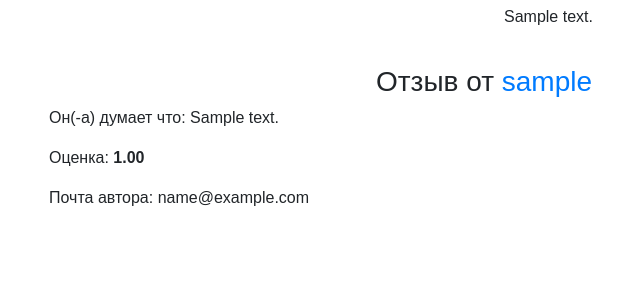
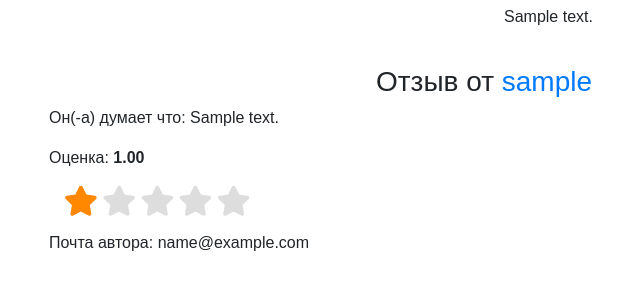
Before and after one commit to MuctepK/exam-8, a Django app: page /products/1/ in a window 1280 px wide. Shown: the part 269-559 px from the top of the page, without its empty margins (156-796 px from the left). Run offline with Django 3.2, Linux system fonts and the light colour scheme; tables that the repository leaves empty hold one stand-in row (values such as "Sample post"); grey boxes marked "Sample" are stand-in pictures; parts of the project's set-up code (start-up, migrations or seed data) failed here and were passed over; some libraries are stand-ins or nearby versions.

Commit message:
Добавил звездочки и на один отзыв

```diff
--- a/source/accounts/templates/user_detail.html
+++ b/source/accounts/templates/user_detail.html
@@ -41,6 +41,7 @@
         <h3>Отзыв к <a href="{% url 'webapp:detail_product' review.product.id %}">{{ review.product }}</a></h3>
 <p>{{ review.text }}</p>
 <p>Оценка: <b>{{ review.mark }}</b></p>
+            {% include 'review/star.html' %}
                 {% if user_obj == request.user or perms.webapp.change_review %}
     <a href="{% url 'webapp:update_review' review.pk %}">Изменить отзыв</a>
     <a href="{% url 'webapp:delete_review' review.pk %}">Удалить отзыв</a>
--- a/source/webapp/models.py
+++ b/source/webapp/models.py
@@ -50,3 +50,19 @@ class Review(models.Model):
 
     def __str__(self):
         return "Оценка {} к продукту {}".format(self.author, self.product)
+
+
+    def get_star(self):
+        mark = self.mark
+        number = []
+        for i in range(1, 6):
+            if mark > 0.00:
+                if mark - 1 < 0.00:
+                    number.append(str(mark * 100))
+                    mark -= 1
+                else:
+                    mark -= 1
+                    number.append(str(100))
+            else:
+                number.append(str(0))
+        return number
--- a/source/webapp/templates/review/review_list.html
+++ b/source/webapp/templates/review/review_list.html
@@ -2,6 +2,7 @@
 <h3>Отзыв от <a href="{% url 'accounts:user_detail' review.author.id %}">{{ review.author }}</a></h3>
     <p>Он(-а) думает что: {{ review.text }}</p>
 <p>Оценка: <b>{{ review.mark }}</b></p>
+{% include 'review/star.html' %}
     <p>Почта автора: {{ review.author.email }}</p>
     {% if review.author == request.user or perms.change_review %}
     <a href="{% url 'webapp:update_review' review.pk %}">Изменить отзыв</a>
--- /dev/null
+++ b/source/webapp/templates/review/star.html
@@ -0,0 +1,27 @@
+<div class="col-12">
+    <div class="star">
+        <span class="star star-under fa fa-star"></span>
+        <span class="star star-over fa fa-star "
+        style="width:{{ review.get_star.0 }}%"></span>
+    </div>
+    <div class="star">
+                <span class="star star-under fa fa-star"></span>
+                <span class="star star-over fa fa-star "
+                style="width:{{ review.get_star.1 }}%"></span>
+    </div>
+    <div class="star">
+                <span class="star star-under fa fa-star"></span>
+                <span class="star star-over fa fa-star "
+                style="width:{{ review.get_star.2 }}%"></span>
+    </div>
+    <div class="star">
+                <span class="star star-under fa fa-star"></span>
+                <span class="star star-over fa fa-star "
+                style="width:{{ review.get_star.3 }}%"></span>
+    </div>
+    <div class="star">
+                <span class="star star-under fa fa-star"></span>
+                <span class="star star-over fa fa-star "
+                style="width:{{ review.get_star.4 }}%"></span>
+    </div>
+</div>
```
